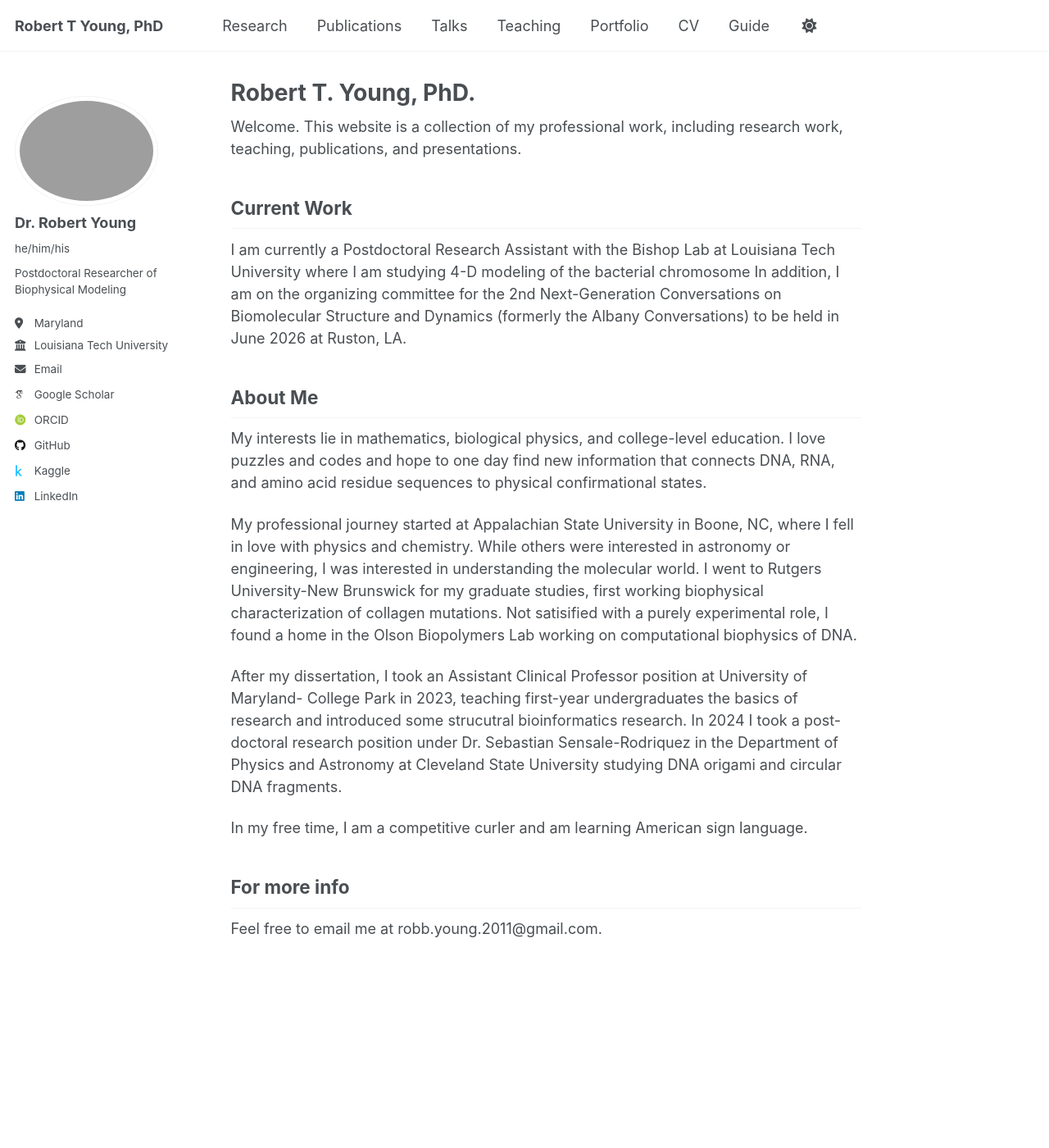
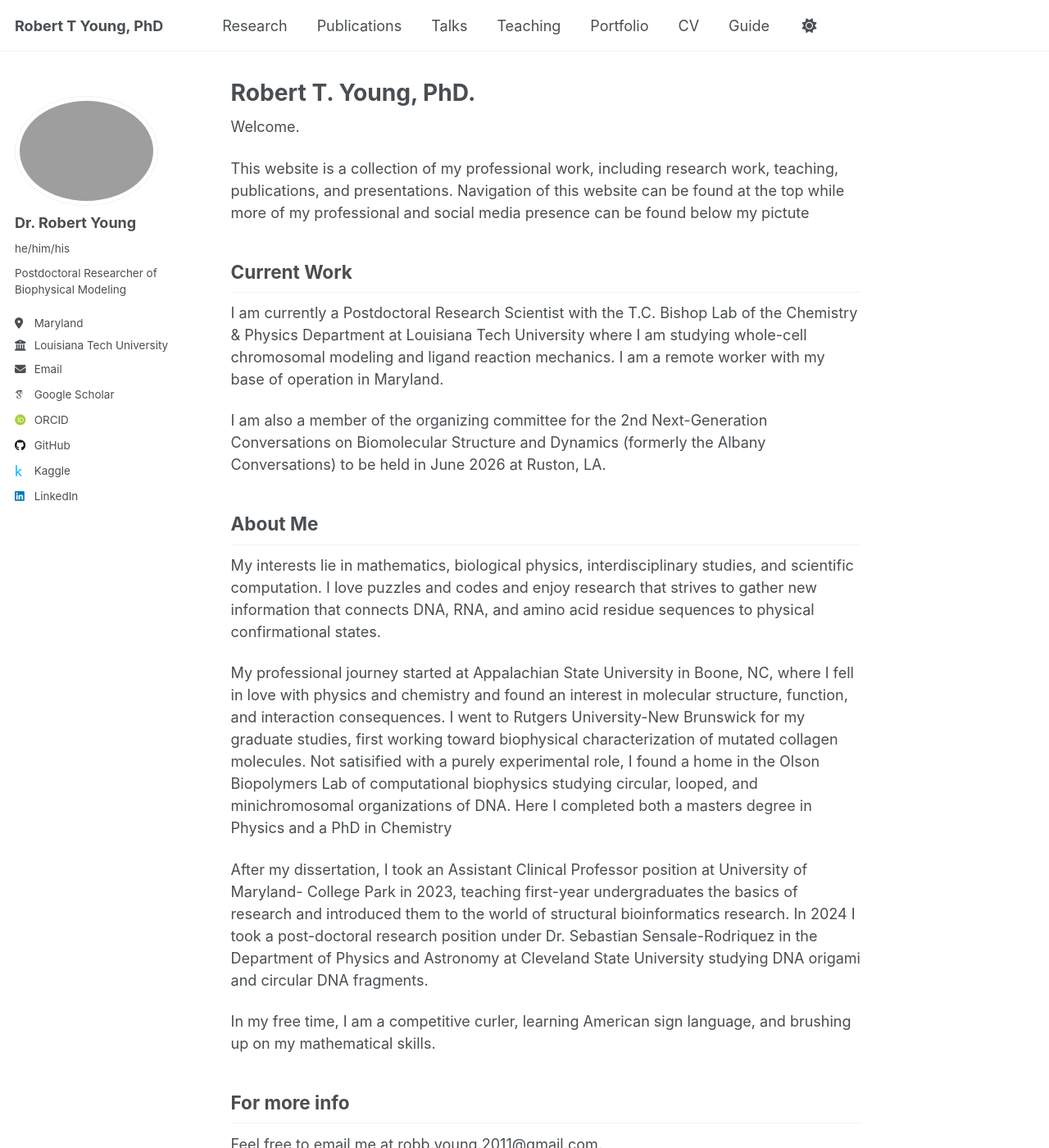
Before and after one commit to rty10/rty10.github.io, a Jekyll site: the page built from _pages/about.md, in a window 1280 px wide and 1400 px high. Shown: the whole window at 82% size. Built offline with Jekyll 4.4.1, drawn with Linux system fonts in a browser that asks for light colours; some web fonts are replaced; a script that is not in the unit is left out.

Commit message:
Update 01 for 2026

```diff
--- a/_pages/about.md
+++ b/_pages/about.md
@@ -8,29 +8,30 @@ redirect_from:
 ---
 
 Welcome.
-This website is a collection of my professional work, including research work, teaching, publications, and presentations.
+
+This website is a collection of my professional work, including research work, teaching, publications, and presentations. Navigation of this website can be found at the top while more of my professional and social media presence can be found below my pictute
 
 
 Current Work
 ------
-I am currently a Postdoctoral Research Assistant with the Bishop Lab at Louisiana Tech University where I am studying 4-D modeling of the bacterial chromosome
-In addition, I am on the organizing committee for the 2nd Next-Generation Conversations on Biomolecular Structure and Dynamics (formerly the Albany Conversations) to be held in June 2026 at Ruston, LA.
+I am currently a Postdoctoral Research Scientist with the T.C. Bishop Lab of the Chemistry & Physics Department at Louisiana Tech University where I am studying whole-cell chromosomal modeling and ligand reaction mechanics. I am a remote worker with my base of operation in Maryland.
+
+I am also a member of the organizing committee for the 2nd Next-Generation Conversations on Biomolecular Structure and Dynamics (formerly the Albany Conversations) to be held in June 2026 at Ruston, LA.
 
 
 
 About Me
 ------
-My interests lie in mathematics, biological physics, and college-level education. I love puzzles and codes and hope to one day find new information that connects DNA, RNA, and amino acid residue sequences to physical confirmational states.
+My interests lie in mathematics, biological physics, interdisciplinary studies, and scientific computation. I love puzzles and codes and enjoy research that strives to gather new information that connects DNA, RNA, and amino acid residue sequences to physical confirmational states.
 
-My professional journey started at Appalachian State University in Boone, NC, where I fell in love with physics and chemistry.
-While others were interested in astronomy or engineering, I was interested in understanding the molecular world.
-I went to Rutgers University-New Brunswick for my graduate studies, first working biophysical characterization of collagen mutations.
-Not satisified with a purely experimental role, I found a home in the Olson Biopolymers Lab working on computational biophysics of DNA.
+My professional journey started at Appalachian State University in Boone, NC, where I fell in love with physics and chemistry and found an interest in molecular structure, function, and interaction consequences.
+I went to Rutgers University-New Brunswick for my graduate studies, first working toward biophysical characterization of mutated collagen molecules.
+Not satisified with a purely experimental role, I found a home in the Olson Biopolymers Lab of computational biophysics studying circular, looped, and minichromosomal organizations of DNA. Here I completed both a masters degree in Physics and a PhD in Chemistry
 
-After my dissertation, I took an Assistant Clinical Professor position at University of Maryland- College Park in 2023, teaching first-year undergraduates the basics of research and introduced some strucutral bioinformatics research.
+After my dissertation, I took an Assistant Clinical Professor position at University of Maryland- College Park in 2023, teaching first-year undergraduates the basics of research and introduced them to the world of structural bioinformatics research.
 In 2024 I took a post-doctoral research position under Dr. Sebastian Sensale-Rodriquez in the Department of Physics and Astronomy at Cleveland State University studying DNA origami and circular DNA fragments.
 
-In my free time, I am a competitive curler and am learning American sign language.
+In my free time, I am a competitive curler, learning American sign language, and brushing up on my mathematical skills.
 
 
 For more info
```
Also changed, not shown: _portfolio/portfolio-0.md (added, +5 -0 lines), _talks/2012-03-01-talk-1.md (deleted, +0 -11 lines), _talks/2021-virtual-poster.md (added, +11 -0 lines), _portfolio/storage/portfolio-1.md (renamed from _portfolio/portfolio-1.md), _portfolio/storage/portfolio-2.html (renamed from _portfolio/portfolio-2.html), _talks/storage/2013-03-01-tutorial-1.md (renamed from _talks/2013-03-01-tutorial-1.md), _talks/storage/2014-02-01-talk-2.md (renamed from _talks/2014-02-01-talk-2.md), _talks/storage/2014-03-01-talk-3.md (renamed from _talks/2014-03-01-talk-3.md).
